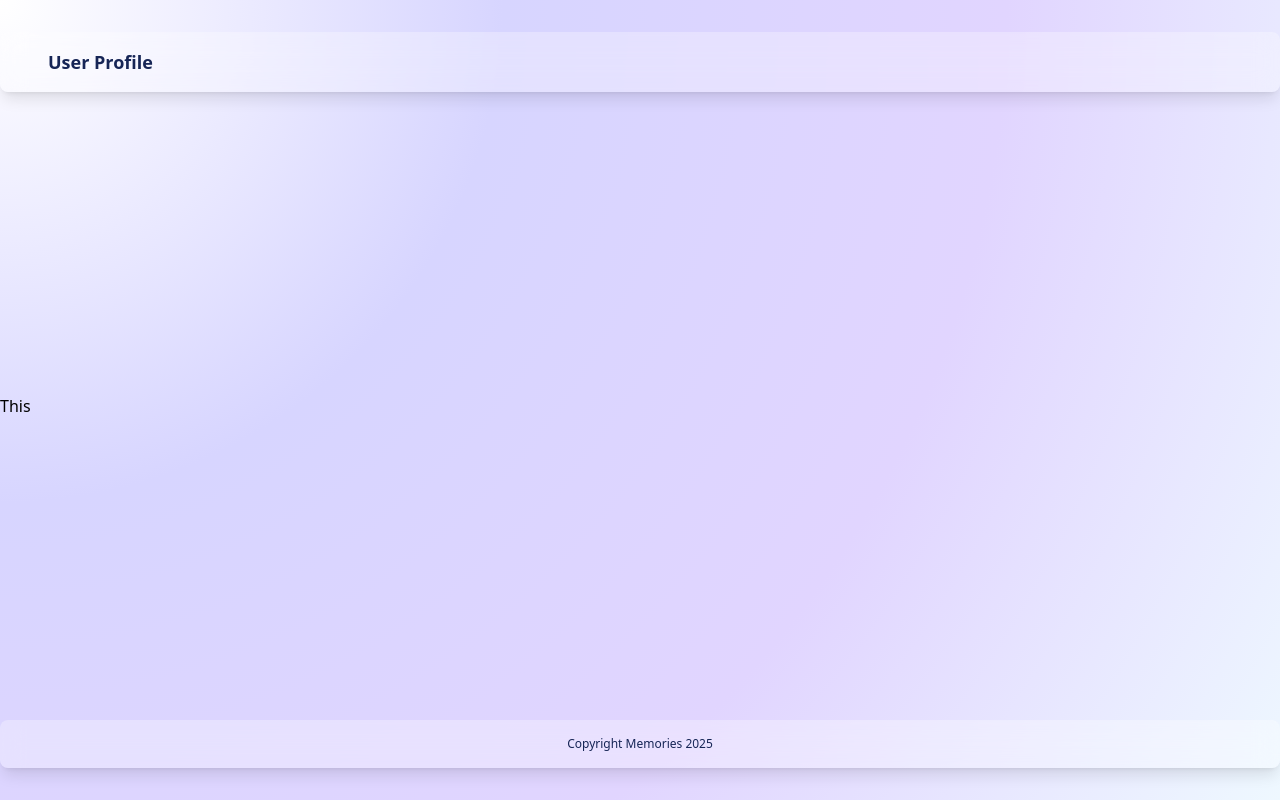
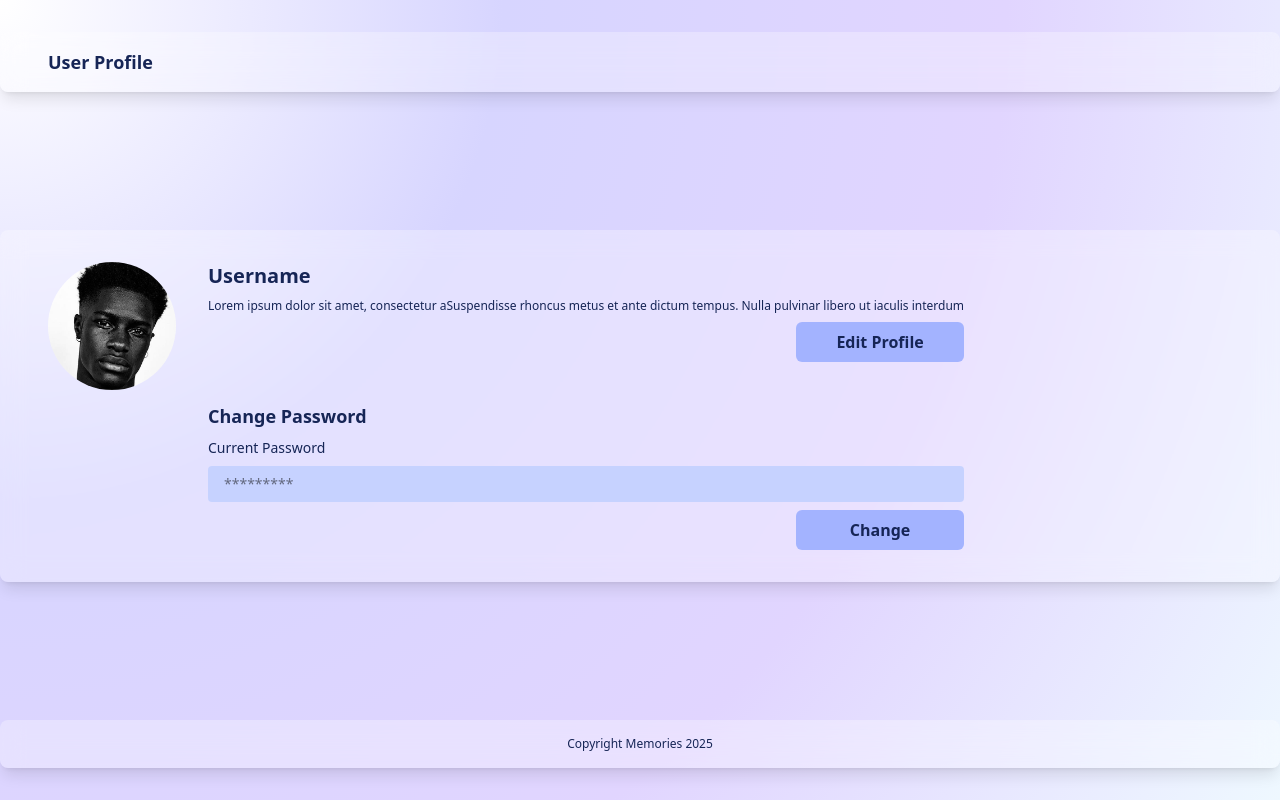
Before and after one commit to injili/vue_playground, a Vue app in the folder Memories/: page /profile in a window 1280 px wide. Built offline with nearby package versions, Linux system fonts and the light colour scheme.

Commit message:
tailwind errors

```diff
--- a/Memories/src/components/Navigation.vue
+++ b/Memories/src/components/Navigation.vue
@@ -93,11 +93,13 @@ export default {
         />
       </div>
       <div v-else-if="route.name === 'Home'">
-        <img
-          :src="persons.pers5"
-          alt=""
-          class="hover:scale-120 transition-transform duration-500 z-0 w-12 h-12 rounded-full"
-        />
+        <button @click="() => $router.push('/profile')">
+          <img
+            :src="persons.pers5"
+            alt=""
+            class="hover:scale-120 transition-transform duration-500 z-0 w-12 h-12 rounded-full"
+          />
+        </button>
       </div>
     </nav>
   </div>
--- a/Memories/src/views/Profile.vue
+++ b/Memories/src/views/Profile.vue
@@ -1 +1,59 @@
-<template><div>This</div></template>
+<script>
+import pers5 from "../assets/images/im5.jpeg";
+
+export default {
+  data() {
+    return {
+      persons: {
+        pers5,
+      },
+    };
+  },
+};
+</script>
+
+<template>
+  <div
+    class="container mx-auto flex flex-col justify-center items-start w-full px-12 py-8 w-full h-full rounded-lg bg-white/30 backdrop-blur-md shadow-lg"
+  >
+    <div class="flex gap-8">
+      <img
+        :src="persons.pers5"
+        alt=""
+        class="hover:scale-103 transition-transform duration-500 z-0 w-32 h-32 rounded-full"
+      />
+      <div class="flex gap-2 flex-col">
+        <h2 class="font-semibold text-xl text-blue-950">Username</h2>
+        <p class="text-xs text-blue-950">
+          Lorem ipsum dolor sit amet, consectetur aSuspendisse rhoncus metus et
+          ante dictum tempus. Nulla pulvinar libero ut iaculis interdum
+        </p>
+        <div class="flex justify-end w-full">
+          <button
+            class="bg-indigo-300 py-2 px-8 rounded-md text-blue-950 font-semibold hover:bg-indigo-400 transition duration-300 ease-in-out min-w-42"
+          >
+            Edit Profile
+          </button>
+        </div>
+        <div class="flex gap-2 flex-col pt-8 w-full">
+          <h4 class="font-semibold text-lg text-blue-950">Change Password</h4>
+          <p class="text-sm text-blue-950">Current Password</p>
+          <form action="" class="" w-full>
+            <input
+              type="password"
+              class="w-full border-none py-2 px-4 bg-indigo-200 rounded-sm text-sm"
+              placeholder="*********"
+            />
+          </form>
+          <div class="flex justify-end w-full">
+            <button
+              class="bg-indigo-300 py-2 px-8 rounded-md text-blue-950 font-semibold hover:bg-indigo-400 transition duration-300 ease-in-out min-w-42"
+            >
+              Change
+            </button>
+          </div>
+        </div>
+      </div>
+    </div>
+  </div>
+</template>
```
